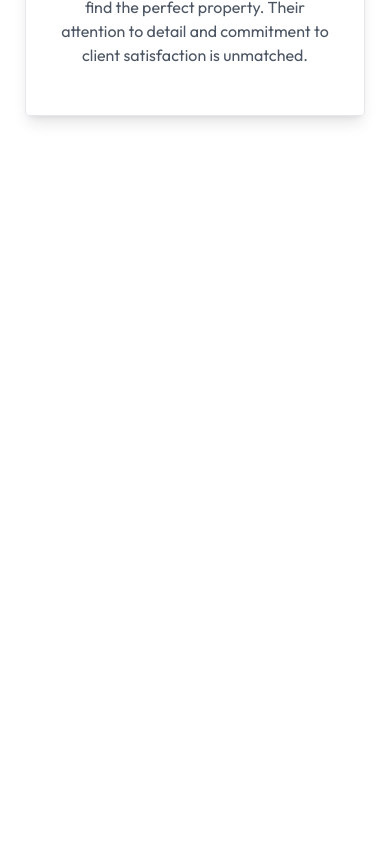
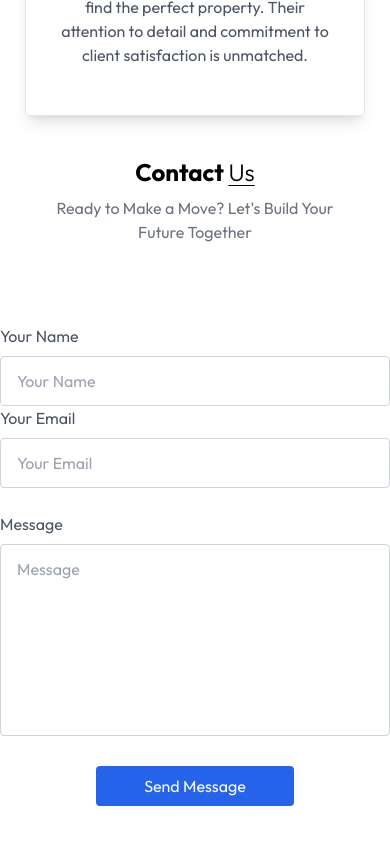
Before and after one commit to Aqueous20/Dtech-Estates, a React (Create React App) app in the folder dtech-estates/: page / in a window 390 px wide. Shown: the part 4309-5153 px from the top of the page. Before the commit the page ends 4465 px from the top, so only its background shows below. Built offline with nearby package versions, Linux system fonts and the light colour scheme.

Commit message:
completed contact component
completed the html structure added the css and added logical functions to the contact component it is also responsive across multiple devices

```diff
--- a/dtech-estates/package.json
+++ b/dtech-estates/package.json
@@ -10,6 +10,7 @@
     "react": "^19.1.1",
     "react-dom": "^19.1.1",
     "react-scripts": "^5.0.1",
+    "react-toastify": "^11.0.5",
     "web-vitals": "^2.1.4"
   },
   "scripts": {
--- a/dtech-estates/src/App.js
+++ b/dtech-estates/src/App.js
@@ -1,15 +1,19 @@
 import { About } from "./components/About";
+import { Contact } from "./components/Contact";
 import { Header } from "./components/Header";
 import { Projects } from "./components/Projects";
 import { Testimonials } from "./components/Testimonials";
+import { ToastContainer} from "react-toastify";
 
 function App() {
   return (
     <div className="w-full overflow-hidden">
+      <ToastContainer />
       <Header />
       <About />
       <Projects />
       <Testimonials />
+      <Contact />
     </div>
   );
 }
--- /dev/null
+++ b/dtech-estates/src/components/Contact.jsx
@@ -0,0 +1,84 @@
+import React from "react";
+import { toast } from "react-toastify";
+
+export const Contact = () => {
+  const [result, setResult] = React.useState("");
+
+  const onSubmit = async (event) => {
+    event.preventDefault();
+    setResult("Sending....");
+    const formData = new FormData(event.target);
+
+    formData.append("access_key", "7dac7c79-5524-496c-bee4-183496a913f0");
+
+    const response = await fetch("https://api.web3forms.com/submit", {
+      method: "POST",
+      body: formData,
+    });
+
+    const data = await response.json();
+
+    if (data.success) {
+      setResult("");
+      toast.success("Form Submitted Successfully");
+      event.target.reset();
+    } else {
+      console.log("Error", data);
+      toast.error(data.message);
+      setResult("");
+    }
+  };
+
+  return (
+    <div className="" id="Contact">
+      <h1 className="text-2xl sm:text-4xl font-bold mb-2 text-center">
+        Contact{" "}
+        <span className="underline underline-offset-4 decoration-1 under font-light">
+          Us
+        </span>
+      </h1>
+      <p className="text-center text-gray-500 mb-12 max-w-80 mx-auto">
+        Ready to Make a Move? Let's Build Your Future Together
+      </p>
+      <form
+        className="max-w-2xl mx-auto text-gray-600 pt-8 mb-4"
+        onSubmit={onSubmit}
+      >
+        <div className="flex flex-wrap">
+          <div className="w-full md:w-1/2 text-left">
+            Your Name
+            <input
+              type="text"
+              name="Name"
+              placeholder="Your Name"
+              required
+              className="w-full border border-gray-300 rounded py-3 px-4 mt-2"
+            />
+          </div>
+          <div className="w-full md:w-1/2 text-left md:pl-4">
+            Your Email
+            <input
+              type="email"
+              name="Email"
+              placeholder="Your Email"
+              required
+              className="w-full border border-gray-300 rounded py-3 px-4 mt-2"
+            />
+          </div>
+        </div>
+        <div className="my-6 text-left">
+          Message
+          <textarea
+            name="Message"
+            placeholder="Message"
+            required
+            className="w-full border border-gray-300 rounded py-3 px-4 mt-2 h-48 resize-none"
+          ></textarea>
+        </div>
+        <button className="bg-blue-600 text-white py-2 px-12 mb-10 rounded block mx-auto">
+          {result ? result : "Send Message"}
+        </button>
+      </form>
+    </div>
+  );
+};
```
Also changed, not shown: 2 other files (tests, documents, lock files or other folders).
